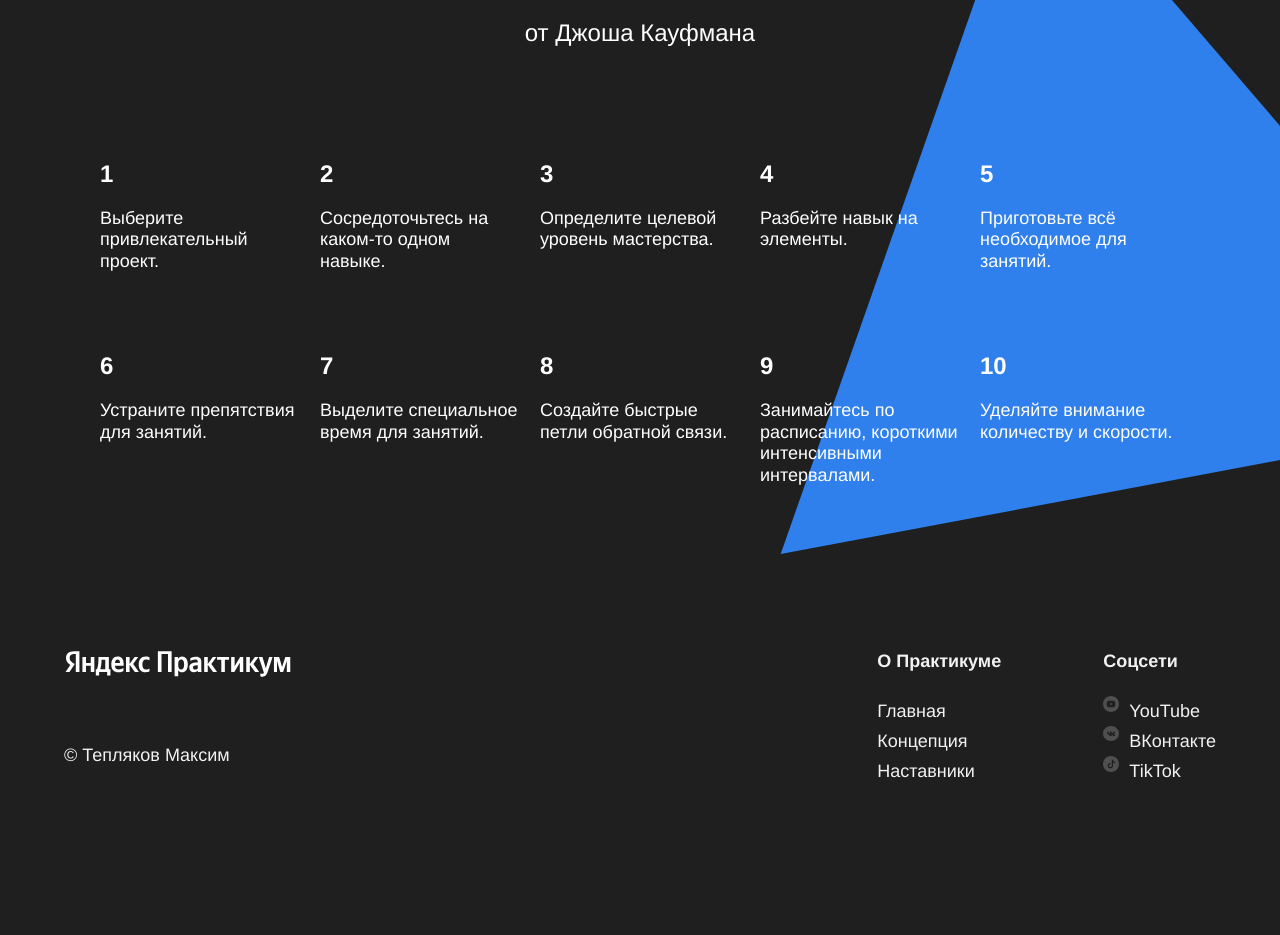
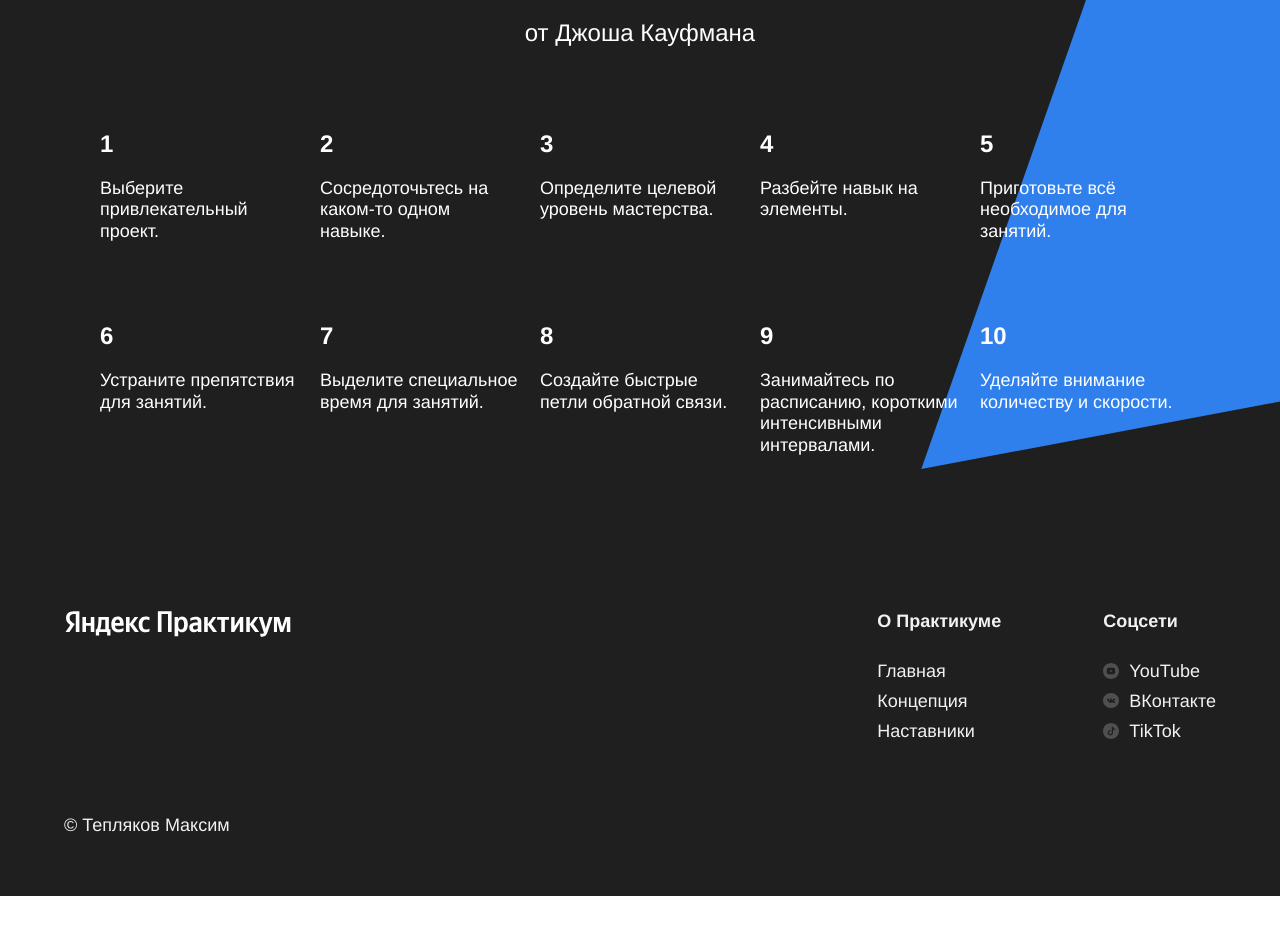
Before and after one commit to Max-Teplyakov/how-to-learn, a plain HTML site: page index.html in a window 1280 px wide. Shown: the part 3060-3995 px from the top of the page. After the commit the page ends 3956 px from the top, so only its background shows below. Drawn offline with Linux system fonts and the light colour scheme.

Commit message:
3-ая проверка работы

```diff
--- a/index.html
+++ b/index.html
@@ -162,11 +162,11 @@
         </nav>
         <nav class="footer__column footer__column_content_social">
           <p class="footer__column-heading">Соцсети</p>
-          <a class="footer__column-link" href="#"><img class="footer__social_icon" src="./images/youtube-icon.svg"
+          <a class="footer__column-link" href="#"><img class="footer__social-icon" src="./images/youtube-icon.svg"
               alt="иконка ютуб">YouTube</a>
-          <a class="footer__column-link" href="#"><img class="footer__social_icon" src="./images/vk_color_white.svg"
+          <a class="footer__column-link" href="#"><img class="footer__social-icon" src="./images/vk_color_white.svg"
               alt="иконка вк">ВКонтакте</a>
-          <a class="footer__column-link" href="#"><img class="footer__social_icon" src="./images/tiktok-icon.svg"
+          <a class="footer__column-link" href="#"><img class="footer__social-icon" src="./images/tiktok-icon.svg"
               alt="иконка тикток">TikTok</a>
         </nav>
       </div>
--- a/styles/style.css
+++ b/styles/style.css
@@ -171,6 +171,7 @@
 
 .table__cell {
   width: 250px;
+
 }
 
 .table__heading {
@@ -202,8 +203,7 @@
 }
 
 .feynman__title {
-  margin: 0 auto;
-  padding-top: 100px;
+  margin: 100px auto 0;
   text-align: center;
   max-width: 648px;
   width: 100%;
@@ -253,14 +253,15 @@
 }
 
 .table_theme_dark {
-  padding-top: 90px;
+  row-gap: 80px;
+  padding-top: 80px;
+  padding-bottom: 90px;
 }
 
 .table__cell_theme_dark {
   width: 200px;
   color: white;
   margin-right: 0;
-  margin-top: 20px;
   z-index: 1;
 }
 
@@ -278,12 +279,14 @@
   width: 877px;
   height: 877px;
   background-image: url(../images/kaufman-triangle.svg);
+  background-size: cover;
   position: absolute;
   top: 0px;
-  right: -130px;
+  right: -300px;
 }
 
 .footer {
+  display: flex;
   background-color: #1f1f1f;
   margin: 0;
   padding: 0;
@@ -294,7 +297,6 @@
 .footer__columns {
   display: flex;
   justify-content: space-between;
-  flex-basis: 711px;
   width: 90%;
   margin: 0 auto;
   padding-bottom: 40px;
@@ -331,6 +333,7 @@
 
 .footer__column-link {
   display: flex;
+  align-items: center;
   flex-direction: row;
   text-decoration: none;
   color: #f2f2f2;
@@ -339,7 +342,7 @@
   font-weight: normal;
 }
 
-.footer__social_icon {
+.footer__social-icon {
   width: 16px;
   height: 16px;
   padding-right: 10px;
```
